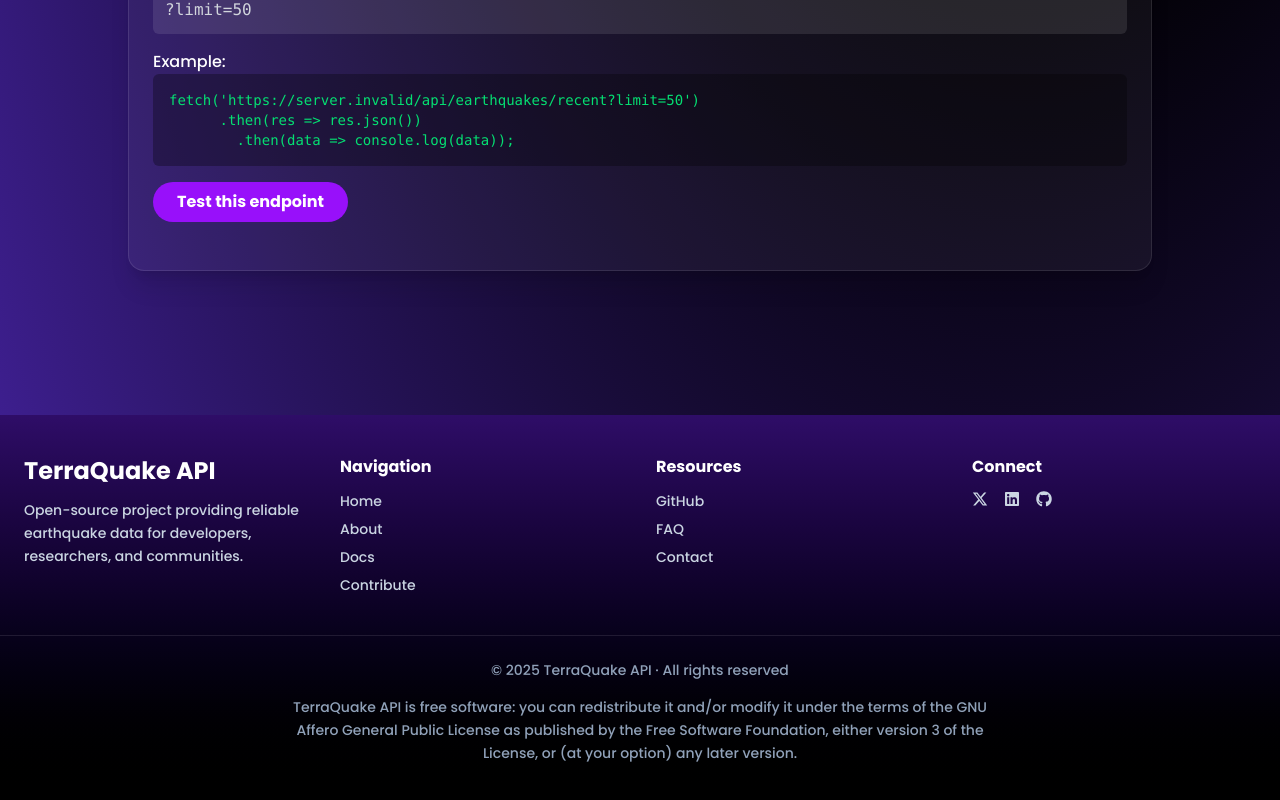
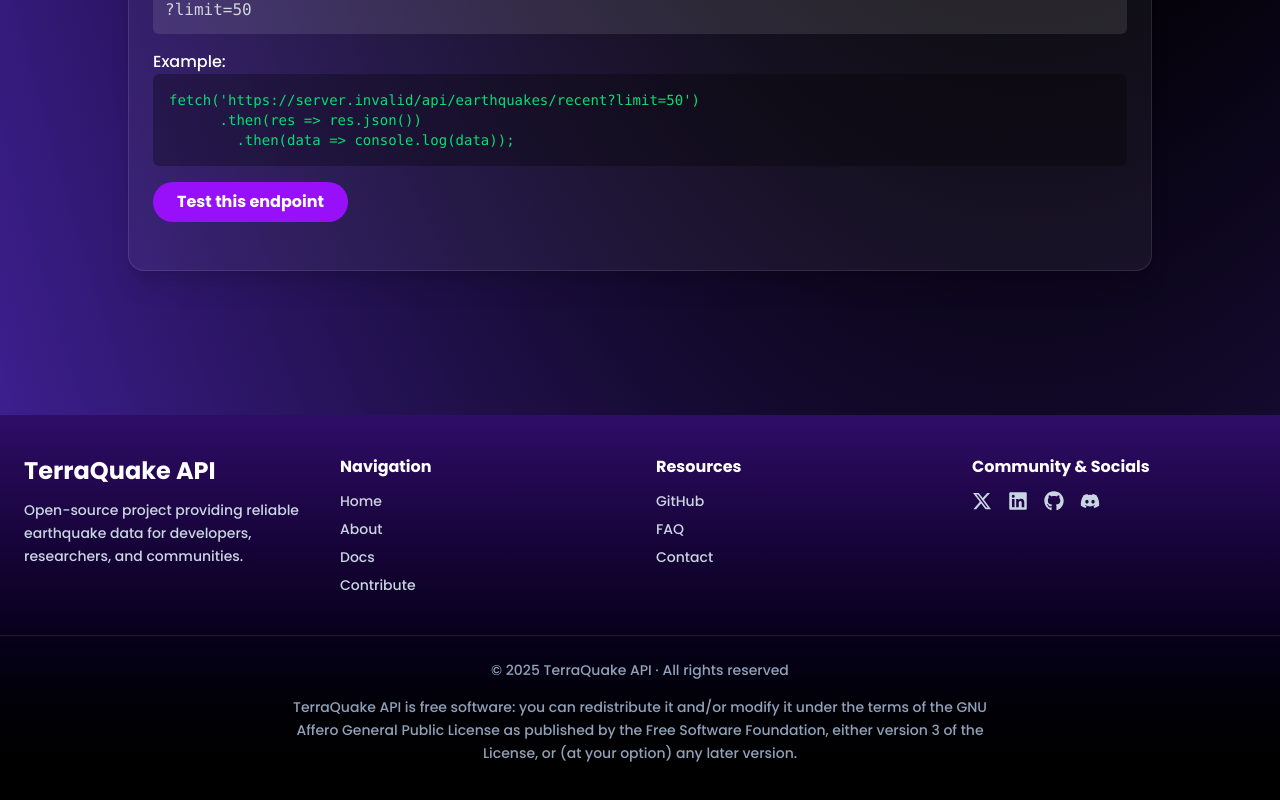
Before and after one commit to yash25hemnani/TerraQuakeApi, a React (Vite) app in the folder frontend/: page / in a window 1280 px wide. Shown: the part 2983-3783 px from the top of the page. Built offline with nearby package versions, Linux system fonts and the light colour scheme; no server answers.

Commit message:
update social footer

```diff
--- a/frontend/src/components/footer/footer.jsx
+++ b/frontend/src/components/footer/footer.jsx
@@ -1,10 +1,38 @@
-import { FaLinkedin, FaGithub, FaXTwitter } from 'react-icons/fa6';
+import {
+  FaLinkedin,
+  FaGithub,
+  FaXTwitter,
+  FaDiscord,
+  FaYoutube,
+} from 'react-icons/fa6';
 
 export default function Footer() {
+  const socials = [
+    {
+      title: 'X / Twitter',
+      url: 'https://x.com/nagcas/',
+      icon: <FaXTwitter className='text-xl' />,
+    },
+    {
+      title: 'LinkedIn',
+      url: 'https://www.linkedin.com/in/gianluca-chiaravalloti-5694081a2/',
+      icon: <FaLinkedin className='text-xl' />,
+    },
+    {
+      title: 'GitHub',
+      url: 'https://github.com/nagcas/',
+      icon: <FaGithub className='text-xl' />,
+    },
+    {
+      title: 'Discord',
+      url: 'https://discord.gg/RDBp8KJB',
+      icon: <FaDiscord className='text-xl' />,
+    },
+  ];
+
   return (
     <footer className='bg-gradient-to-b from-violet-950 to-black text-slate-300 py-10 mt-20'>
       <div className='max-w-7xl mx-auto px-6 grid grid-cols-1 sm:grid-cols-2 lg:grid-cols-4 gap-8 overflow-hidden'>
-
         {/* Logo + Description */}
         <div>
           <h2 className='text-2xl font-bold text-white mb-3'>TerraQuake API</h2>
@@ -87,29 +115,19 @@ export default function Footer() {
 
         {/* Social / Sponsor */}
         <div>
-          <h3 className='text-white font-semibold mb-3'>Connect</h3>
+          <h3 className='text-white font-semibold mb-3'>Community & Socials</h3>
           <div className='flex space-x-4'>
-            <a
-              href='https://x.com/nagcas/'
-              target='_blank'
-              className='hover:text-violet-400 transition'
-            >
-              <FaXTwitter />
-            </a>
-            <a
-              href='https://www.linkedin.com/in/gianluca-chiaravalloti-5694081a2/'
-              target='_blank'
-              className='hover:text-violet-400 transition'
-            >
-              <FaLinkedin />
-            </a>
-            <a
-              href='https://github.com/nagcas/'
-              target='_blank'
-              className='hover:text-violet-400 transition'
-            >
-              <FaGithub />
-            </a>
+            {socials.map((item) => (
+              <div key={item.title}>
+                <a
+                  href={item.url}
+                  target='_blank'
+                  className='hover:text-violet-400 transition'
+                >
+                  {item.icon}
+                </a>
+              </div>
+            ))}
           </div>
         </div>
       </div>
```
